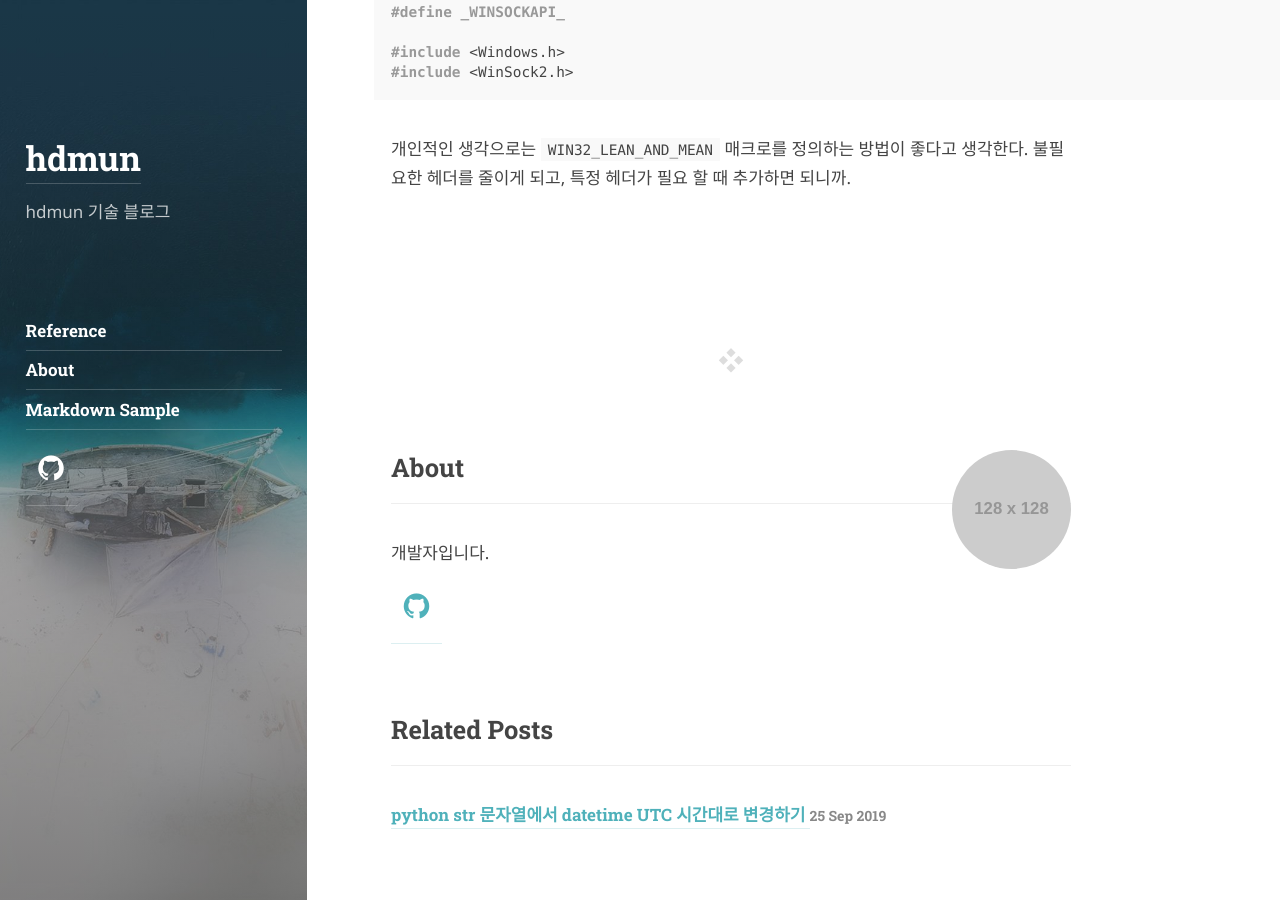
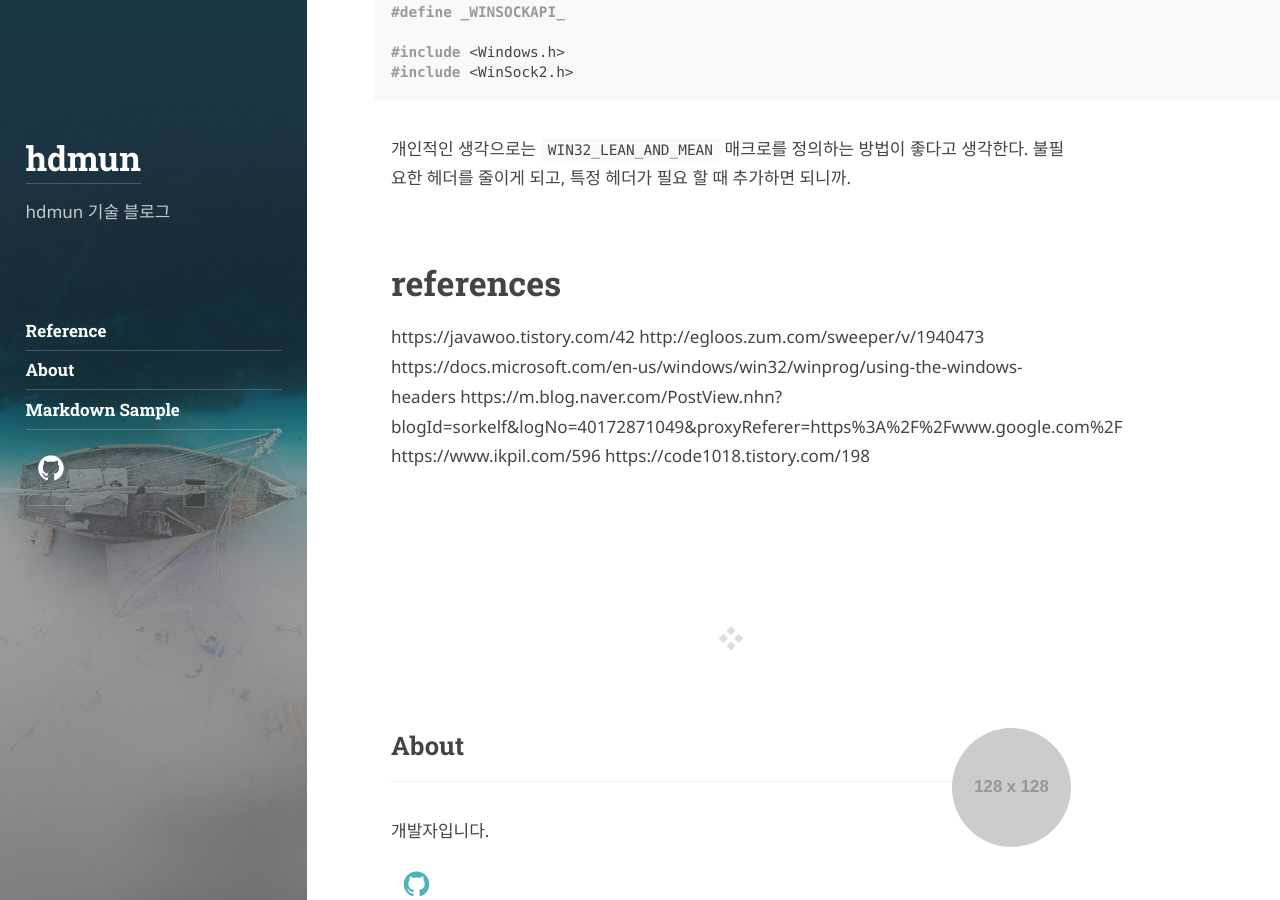
Before and after one commit to hdmun/hdmun.github.io, a Jekyll site: the page built from _posts/2019-10-09-solution-winsock2-complie-error.md, in a window 1280 px wide and 900 px high, scrolled down 3340 px. Built offline with Jekyll 4.4.1, drawn with Linux system fonts in a browser that asks for light colours; some web fonts are replaced; comment, search, counter and statistics services are not loaded.

Commit message:
WinSock2.h 사용시 재정의 빌드 에러 해결법
- 레퍼런스 추가

```diff
--- a/_posts/2019-10-09-solution-winsock2-complie-error.md
+++ b/_posts/2019-10-09-solution-winsock2-complie-error.md
@@ -128,3 +128,12 @@ comments: true
 ~~~
 
 개인적인 생각으로는 `WIN32_LEAN_AND_MEAN` 매크로를 정의하는 방법이 좋다고 생각한다. 불필요한 헤더를 줄이게 되고, 특정 헤더가 필요 할 때 추가하면 되니까.
+
+# references
+
+https://javawoo.tistory.com/42
+http://egloos.zum.com/sweeper/v/1940473
+https://docs.microsoft.com/en-us/windows/win32/winprog/using-the-windows-headers
+https://m.blog.naver.com/PostView.nhn?blogId=sorkelf&logNo=40172871049&proxyReferer=https%3A%2F%2Fwww.google.com%2F
+https://www.ikpil.com/596
+https://code1018.tistory.com/198
```
